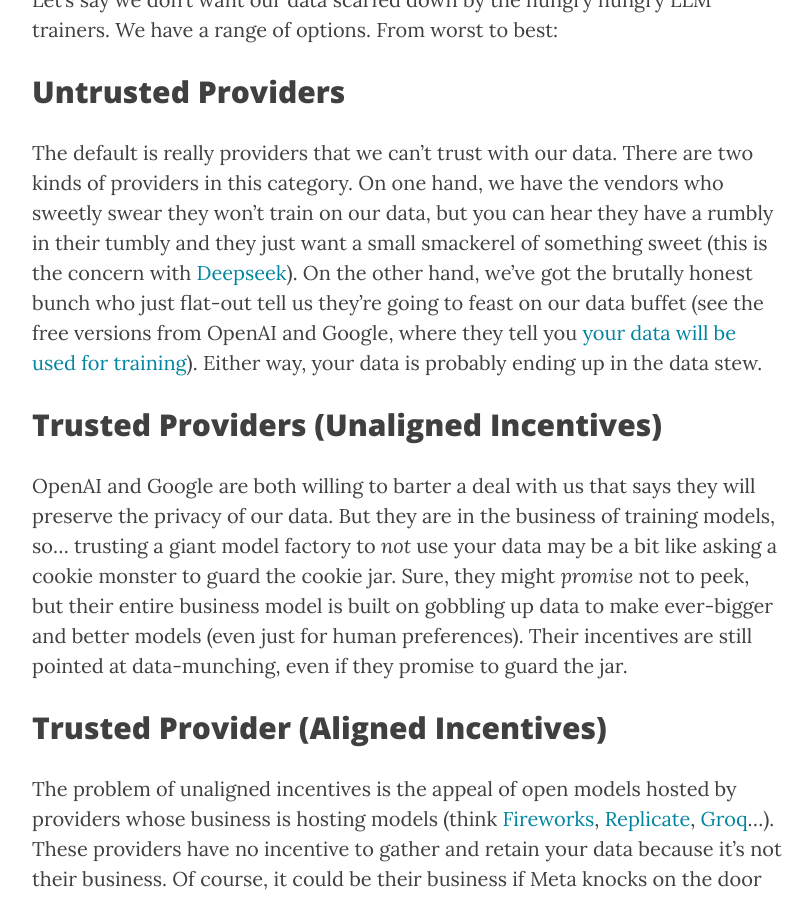
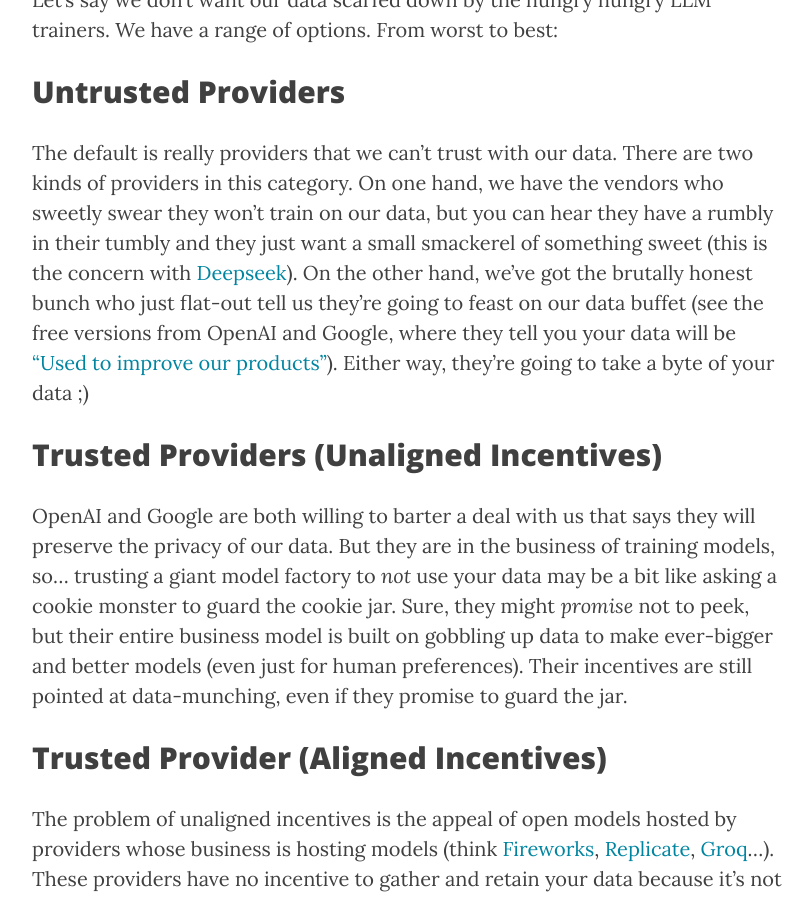
Before and after one commit to jcuenod/bibletech, a Jekyll site: the page built from _posts/2025-02-05-trust-and-llms.md, in a window 1280 px wide and 900 px high, scrolled down 604 px. Shown: the whole window, without its empty margins (233-1045 px from the left). Built offline with Jekyll 4.4.1, drawn with Linux system fonts in a browser that asks for light colours; nearby versions of some CDN libraries.

Commit message:
Pun & quote google's policy

```diff
--- a/_posts/2025-02-05-trust-and-llms.md
+++ b/_posts/2025-02-05-trust-and-llms.md
@@ -11,7 +11,7 @@
 
 ## Untrusted Providers
 
-The default is really providers that we can't trust with our data. There are two kinds of providers in this category. On one hand, we have the vendors who sweetly swear they won't train on our data, but you can hear they have a rumbly in their tumbly and they just want a small smackerel of something sweet (this is the concern with [Deepseek](https://www.deepseek.com/)). On the other hand, we've got the brutally honest bunch who just flat-out tell us they're going to feast on our data buffet (see the free versions from OpenAI and Google, where they tell you [your data will be used for training](https://ai.google.dev/pricing)).  Either way, your data is probably ending up in the data stew.
+The default is really providers that we can't trust with our data. There are two kinds of providers in this category. On one hand, we have the vendors who sweetly swear they won't train on our data, but you can hear they have a rumbly in their tumbly and they just want a small smackerel of something sweet (this is the concern with [Deepseek](https://www.deepseek.com/)). On the other hand, we've got the brutally honest bunch who just flat-out tell us they're going to feast on our data buffet (see the free versions from OpenAI and Google, where they tell you your data will be ["Used to improve our products"](https://ai.google.dev/pricing)).  Either way, they're going to take a byte of your data ;)
 
 ## Trusted Providers (Unaligned Incentives)
 
```
